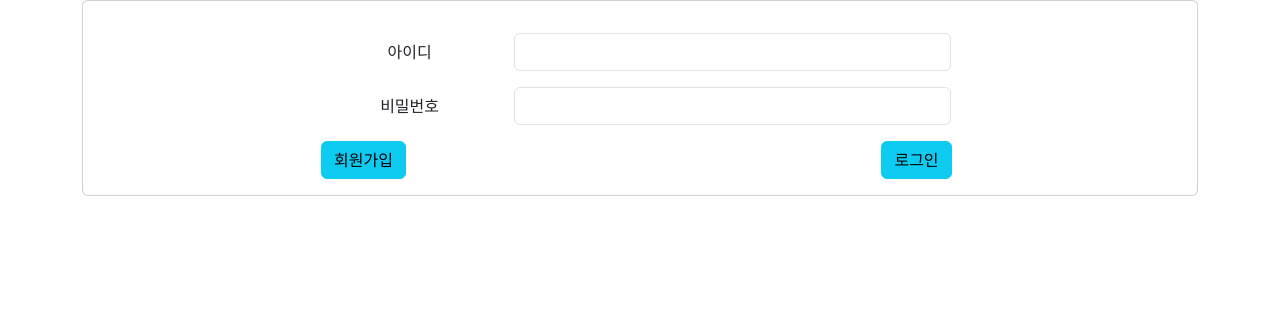
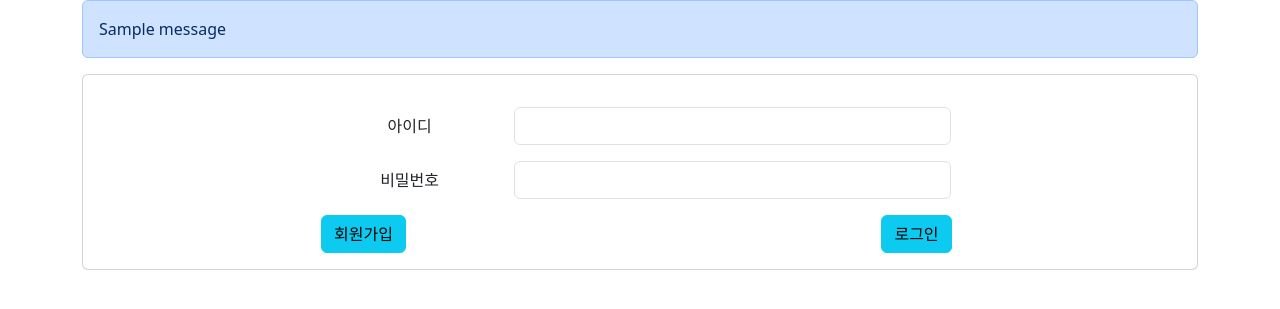
Before and after one commit to mengo0ong/KimHwayeong, a Django app: template Anonymous/templates/page/signin.html in a window 1280 px wide. Shown: the top 309 px of the page. Run offline with Django 3.2, Linux system fonts and the light colour scheme; the template is opened without the code that fills it, so the values that code supplies are empty; tables that the repository leaves empty hold one stand-in row (values such as "Sample post"); one stand-in notice (Sample message) is shown.

Commit message:
"베어유 16일차 로그인 로직 (1)"

```diff
--- a/Anonymous/templates/page/signin.html
+++ b/Anonymous/templates/page/signin.html
@@ -1,30 +1,60 @@
 {% extends 'common/base.html' %}
 
 {% block content %}
+
+<!-- 서버에서 보낸 메세지가 리스트 형식으로 옴 -->
+{% for message in messages %}
+<div class="alert alert-primary" role="alert">
+    {{ message }}
+</div>
+{% endfor %}
 <div class="card text-center">
     <div class="card-body">
+        <form method="post" id="signin_form">
+            <!-- form태그 내부에 csrf token 삽입-->
+            {% csrf_token %}
             <div class="row justify-content-center mt-3">
                 <label class="col-sm-2 col-form-label">아이디</label>
                 <div class="col-sm-5">
-                <input type="text" class="form-control">
+                    <input type="text" class="form-control" id="username" name="username">
                 </div>
             </div>
             <div class="row justify-content-center mt-3">
                 <label class="col-sm-2 col-form-label">비밀번호</label>
                 <div class="col-sm-5">
-              <input type="password" class="form-control">
+                <input type="password" class="form-control" id="password" name="password">
                 </div>
             </div>
+        <form>
         <div class="row justify-content-center mt-3">
             <div class="col">
                 <!-- 프로젝트를 제작하다보면 url이 바뀌는 경우가 생기는데 코드로 표현하면 더욱 쉽게 유지보수가 가능 -->
                 <a href="{% url 'signup' %}"><button class="btn btn-info">회원가입</button></a>
             </div>
             <div class="col">
-                <button class="btn btn-info">로그인</button>
+                <button class="btn btn-info" id="sign_btn" >로그인</button>
             </div>
         </div>
     </div>
 </div>
 
+<script>
+    let signin_form = document.getElementById("signin_form");
+    let sign_btn = document.getElementById("sign_btn");
+    let username = document.getElementById("username");
+    let password = document.getElementById("password");
+
+    sign_btn.addEventListener("click", ()=> {
+        if(!username.value){
+            alert("아이디를 입력해주세요.")
+            return false;
+        }
+        if(!password.value){
+            alert("비밀번호를 입력해주세요.")
+            return false;
+        }
+        signin_form.submit();
+    })
+</script>
+
 {% endblock%}
```
Also changed, not shown: Anonymous/user/views.py (+15 -0 lines). Lines whose indentation alone changed are shown as unchanged.
